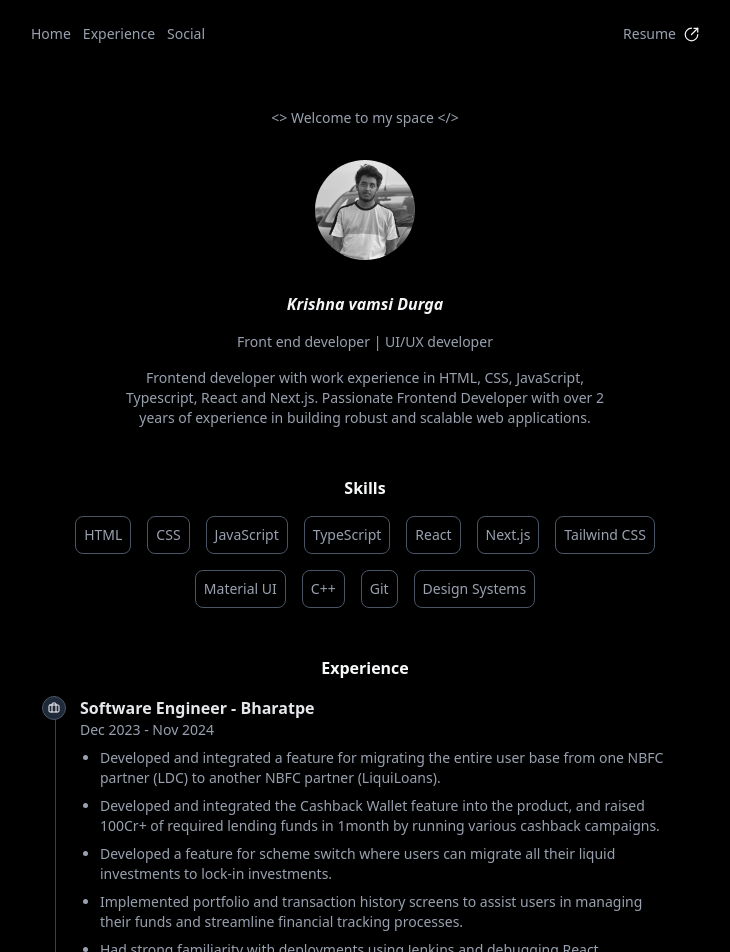
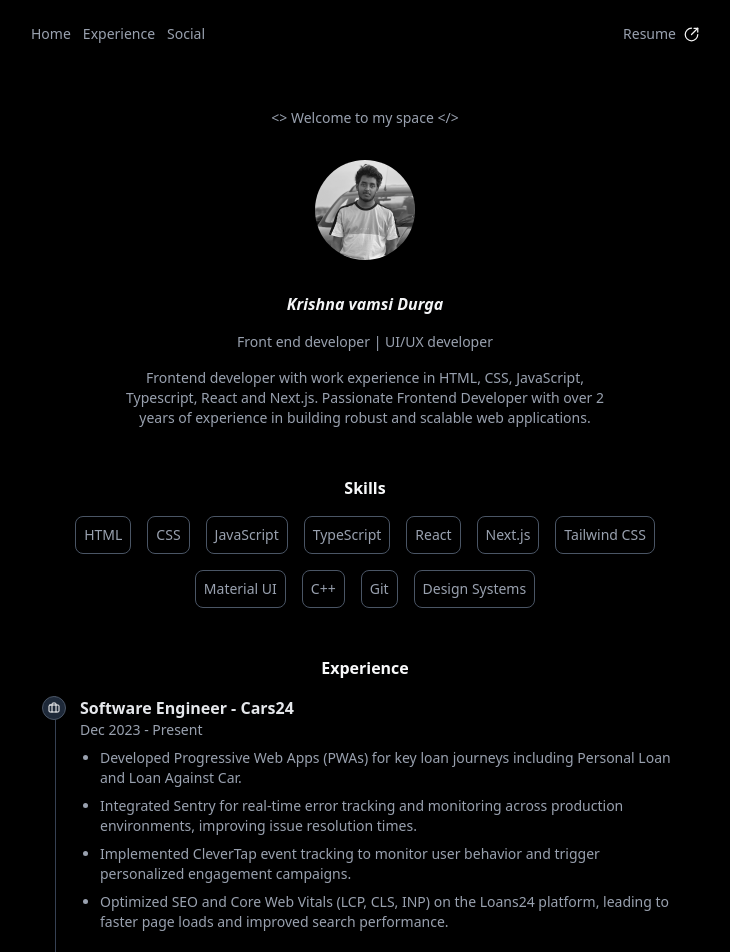
Before and after one commit to krishnabp14/rsvp-nextjs, a Next.js app: page /portfolio in a window 1280 px wide. Shown: the top 952 px of the page, without its empty margins (275-1005 px from the left). Built offline with nearby package versions, Linux system fonts and the light colour scheme.

Commit message:
portfolio current company added

```diff
--- a/components/portfolio/ExperienceSection.tsx
+++ b/components/portfolio/ExperienceSection.tsx
@@ -1,6 +1,19 @@
 import { Briefcase } from "lucide-react";
 
 const experience = [
+  {
+    role: "Software Engineer",
+    company: "Cars24",
+    duration: "Dec 2023 - Present",
+    points: [
+      `Developed Progressive Web Apps (PWAs) for key loan journeys including Personal Loan and Loan Against Car.`,
+      `Integrated Sentry for real-time error tracking and monitoring across production environments, improving issue
+resolution times.`,
+      `Implemented CleverTap event tracking to monitor user behavior and trigger personalized engagement campaigns.`,
+      `Optimized SEO and Core Web Vitals (LCP, CLS, INP) on the Loans24 platform, leading to faster page loads and
+improved search performance.`,
+    ],
+  },
   {
     role: "Software Engineer",
     company: "Bharatpe",
```
